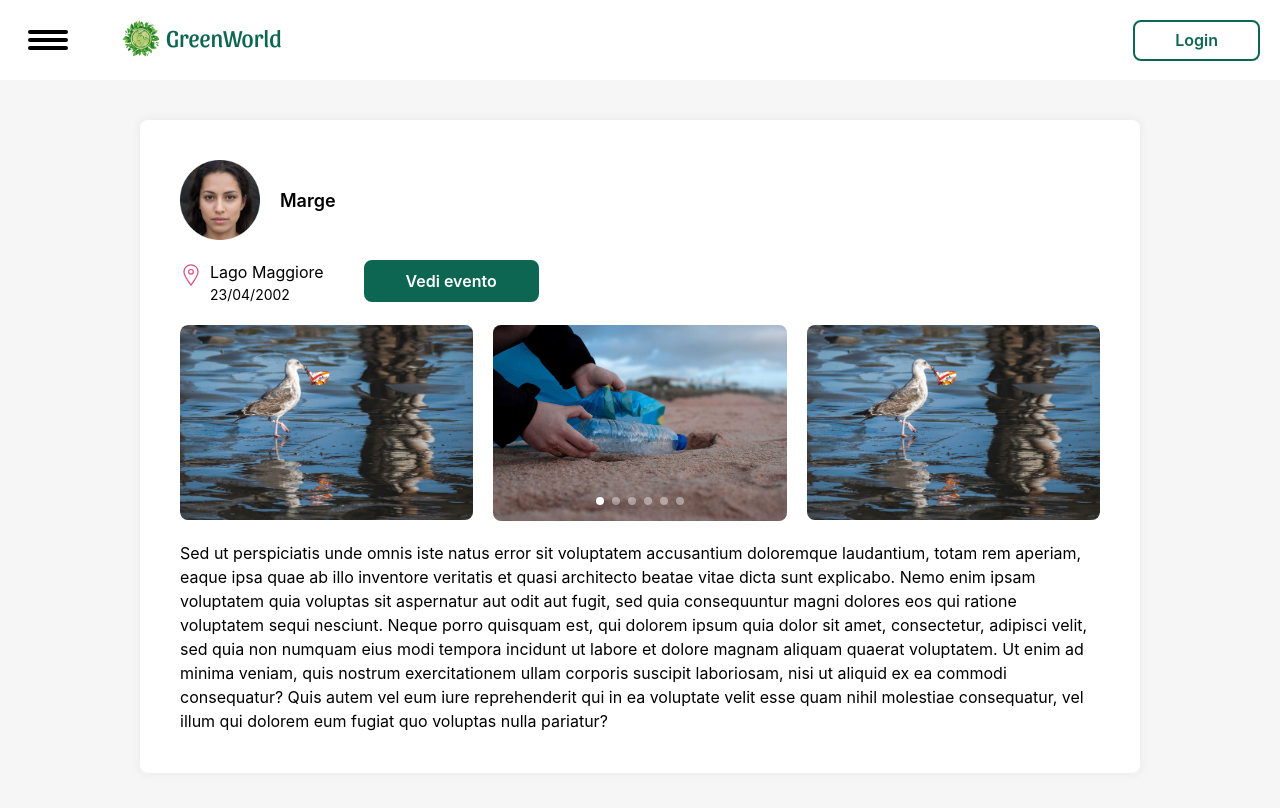
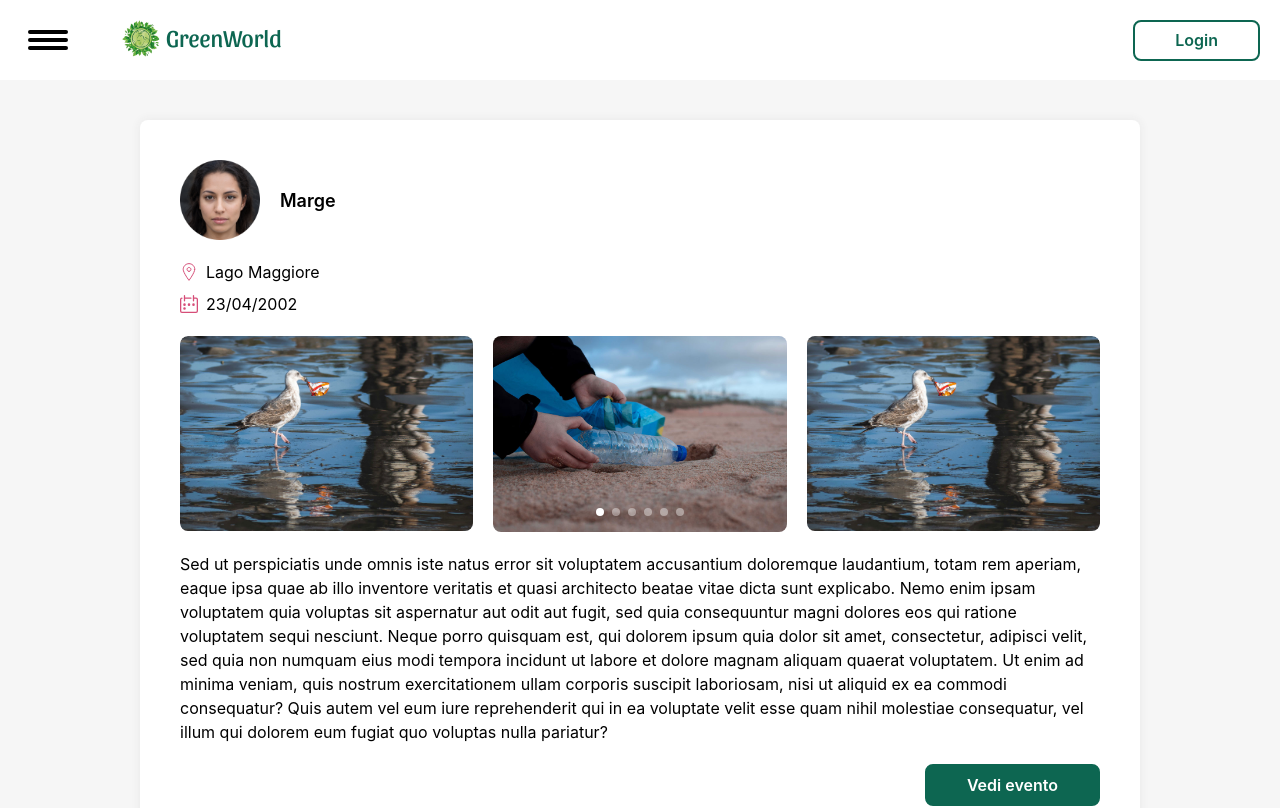
Before and after one commit to Ivanf1/greenworld-frontend, a React (Create React App) app: page /testimonianze in a window 1280 px wide. Shown: the top 808 px of the page. Built offline with nearby package versions, Linux system fonts and the light colour scheme.

Commit message:
fix: ui inconsistencies

```diff
--- a/src/components/EventoProfilo.tsx
+++ b/src/components/EventoProfilo.tsx
@@ -1,19 +1,29 @@
 import busteImg from "../assets/b.jpg";
+import mapMarkImg from "../assets/map-mark.svg";
+import calendarImg from "../assets/calendar.svg";
 
 const EventoProfilo = () => {
   return (
     <div className="evento-profilo-container grid grid-cols-1 grid-rows-[auto_auto_auto] lg:grid-rows-1 gap-y-10 lg:grid-cols-[minmax(100px,200px)_auto_auto] lg:gap-x-2">
       <img src={busteImg} alt="" className="w-full max-w-full block rounded-lg lg:w-auto" />
       <div className="flex flex-col space-y-1 self-center justify-self-start lg:pl-4">
-        <span className="text-sm font-medium">Lago dei cigni</span>
-        <span className="text-xs">15/03/1992</span>
+        <div className="flex flex-col space-y-2">
+          <div className="flex space-x-2">
+            <img src={mapMarkImg} alt="" />
+            <span className="">Lago dei cigni</span>
+          </div>
+          <div className="flex space-x-2">
+            <img src={calendarImg} alt="" />
+            <span className="">15/03/1992</span>
+          </div>
+        </div>
         <p>
           Lorem ipsum dolor sit sit sit dolor lorem qua la sit ipsum ipsum dolor sit sit sit dolor
           lorem qua la sit ipsum
         </p>
       </div>
       <div className="self-center">
-        <button className="primary w-full lg:w-auto">Aggiungi testimonianza</button>
+        <button className="primary w-full md:w-auto ml-auto">Aggiungi testimonianza</button>
       </div>
     </div>
   );
--- a/src/components/SegnalazioneCard.tsx
+++ b/src/components/SegnalazioneCard.tsx
@@ -23,8 +23,8 @@ const SegnalazioneCard = () => {
         </div>
 
         <div className="flex flex-col md:flex-row md:items-end space-y-2 md:mt-0 md:space-x-5 md:mb-5">
-          <button className="primary">Crea evento</button>
-          <button className="delete">Rimuovi</button>
+          <button className="primary flex-1 lg:flex-initial">Crea evento</button>
+          <button className="delete flex-1 lg:flex-initial">Rimuovi</button>
         </div>
       </div>
 
--- a/src/components/TestimonianzaCard.tsx
+++ b/src/components/TestimonianzaCard.tsx
@@ -1,5 +1,6 @@
 import profileImg from "../assets/profile-img.png";
 import mapMarkImg from "../assets/map-mark.svg";
+import calendarImg from "../assets/calendar.svg";
 import ScrollableContainer from "./ScrollableContainer";
 import useWindowSize from "../hooks/windowSize";
 import { TAILWINDCSS_LG_BREAKPOINT } from "../constants/tailwind";
@@ -13,33 +14,36 @@ const TestimonianzaCard = () => {
         <img className="profile-img" src={profileImg} alt="" />
         <h4>Marge</h4>
       </div>
-      <div className="flex flex-col md:flex-row items-start space-y-2 md:space-y-0 md:space-x-10">
-        <div className="flex items-start space-x-2">
-          <img className="w-[22px] mt-1" src={mapMarkImg} alt="" />
-          <div className="flex flex-col">
-            <p className="text-sm">Lago Maggiore</p>
-            <p className="text-xs">23/04/2002</p>
+      <div className="flex flex-col md:flex-row items-start md:items-center space-y-10 md:space-y-0 md:space-x-10">
+        <div className="flex flex-col space-y-2">
+          <div className="flex space-x-2">
+            <img src={mapMarkImg} alt="" />
+            <span className="">Lago Maggiore</span>
+          </div>
+          <div className="flex space-x-2">
+            <img src={calendarImg} alt="" />
+            <span className="">23/04/2002</span>
           </div>
         </div>
-        <button className="primary w-full md:w-auto md:ml-10">Vedi evento</button>
       </div>
       <div className="w-full">
-        <ScrollableContainer
-          slidesPerView={width > TAILWINDCSS_LG_BREAKPOINT ? 3 : 1}
-        ></ScrollableContainer>
+        <ScrollableContainer slidesPerView={width > TAILWINDCSS_LG_BREAKPOINT ? 3 : 1} />
       </div>
-      <p>
+      <div className="flex flex-col-reverse md:flex-col">
+        <p className="mt-5 md:mt-0 md:mb-5">
           Sed ut perspiciatis unde omnis iste natus error sit voluptatem accusantium doloremque
           laudantium, totam rem aperiam, eaque ipsa quae ab illo inventore veritatis et quasi
           architecto beatae vitae dicta sunt explicabo. Nemo enim ipsam voluptatem quia voluptas sit
           aspernatur aut odit aut fugit, sed quia consequuntur magni dolores eos qui ratione
-        voluptatem sequi nesciunt. Neque porro quisquam est, qui dolorem ipsum quia dolor sit amet,
-        consectetur, adipisci velit, sed quia non numquam eius modi tempora incidunt ut labore et
-        dolore magnam aliquam quaerat voluptatem. Ut enim ad minima veniam, quis nostrum
+          voluptatem sequi nesciunt. Neque porro quisquam est, qui dolorem ipsum quia dolor sit
+          amet, consectetur, adipisci velit, sed quia non numquam eius modi tempora incidunt ut
+          labore et dolore magnam aliquam quaerat voluptatem. Ut enim ad minima veniam, quis nostrum
           exercitationem ullam corporis suscipit laboriosam, nisi ut aliquid ex ea commodi
-        consequatur? Quis autem vel eum iure reprehenderit qui in ea voluptate velit esse quam nihil
-        molestiae consequatur, vel illum qui dolorem eum fugiat quo voluptas nulla pariatur?
+          consequatur? Quis autem vel eum iure reprehenderit qui in ea voluptate velit esse quam
+          nihil molestiae consequatur, vel illum qui dolorem eum fugiat quo voluptas nulla pariatur?
         </p>
+        <button className="primary w-full md:w-auto ml-auto">Vedi evento</button>
+      </div>
     </div>
   );
 };
```
Lines whose indentation alone changed are shown as unchanged.
